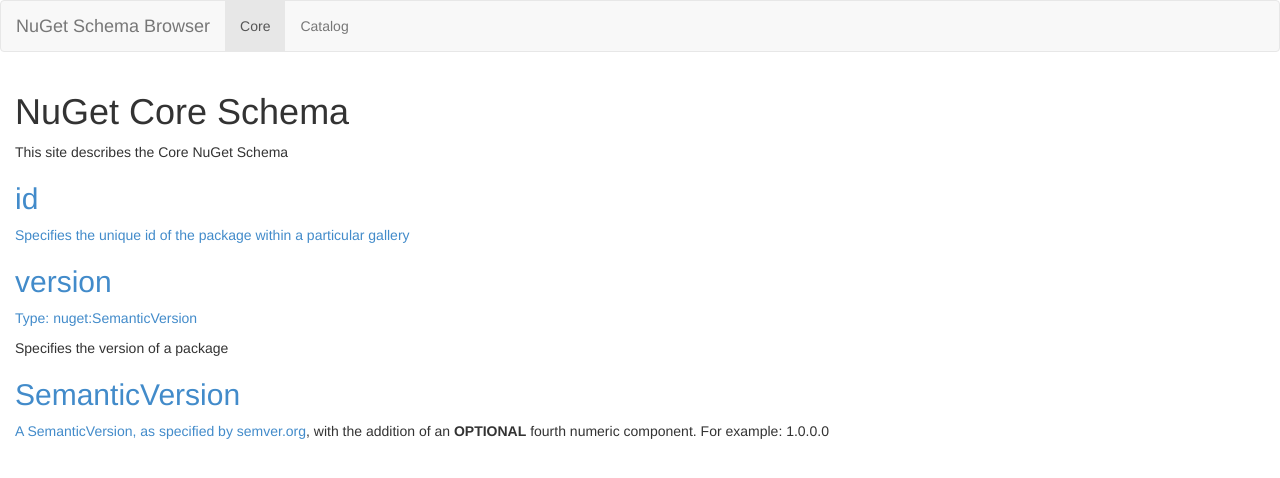
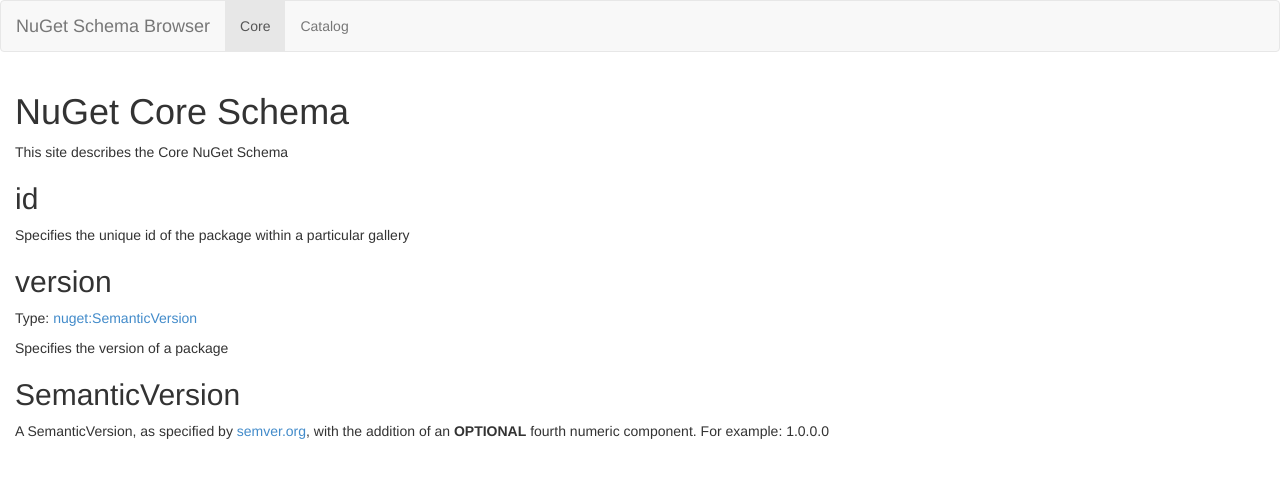
Before and after one commit to NuGet/NuGet.Schema, a plain HTML site: page schema/index.html in a window 1280 px wide. Drawn offline with Linux system fonts and the light colour scheme.

Commit message:
Fixed anchors

```diff
--- a/schema/index.html
+++ b/schema/index.html
@@ -28,14 +28,14 @@
         <h1>NuGet Core Schema</h1>
         <p>This site describes the Core NuGet Schema<p>
 
-        <h2><a name="id"/>id</h2>
+        <h2><a name="id"></a>id</h2>
         <p>Specifies the unique id of the package within a particular gallery</p>
 
-        <h2><a name="version" />version</h2>
+        <h2><a name="version"></a>version</h2>
         <p>Type: <a href="http://schema.nuget.org/schema#SemanticVersion">nuget:SemanticVersion</a>
         <p>Specifies the version of a package</p>
 
-        <h2><a name="SemanticVersion" />SemanticVersion</h2>
+        <h2><a name="SemanticVersion"></a>SemanticVersion</h2>
         <p>A SemanticVersion, as specified by <a href="http://semver.org/">semver.org</a>, with the addition of an <strong>OPTIONAL</strong> fourth numeric component. For example: 1.0.0.0</p>
     </div>
     <script src="../assets/jquery/jquery-2.1.1.min.js"></script>
```
